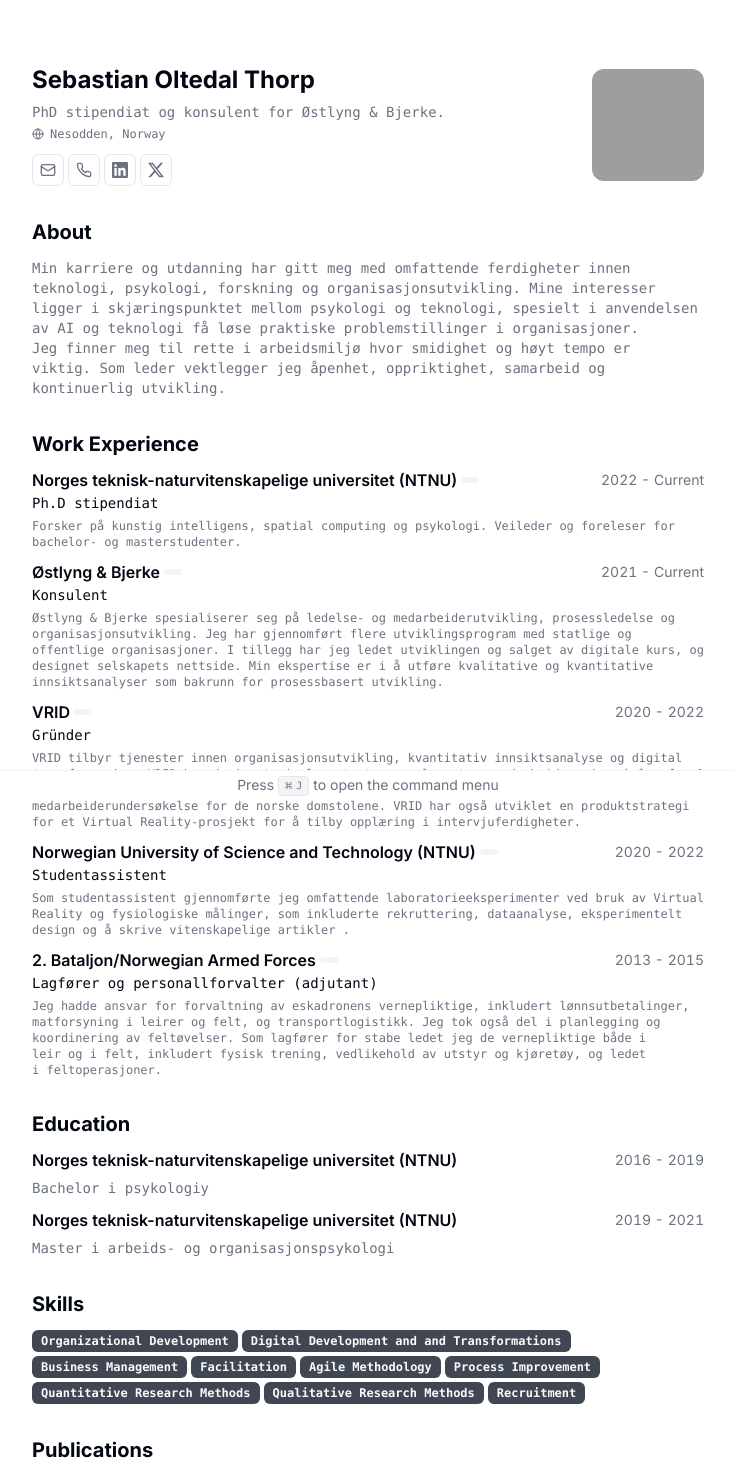
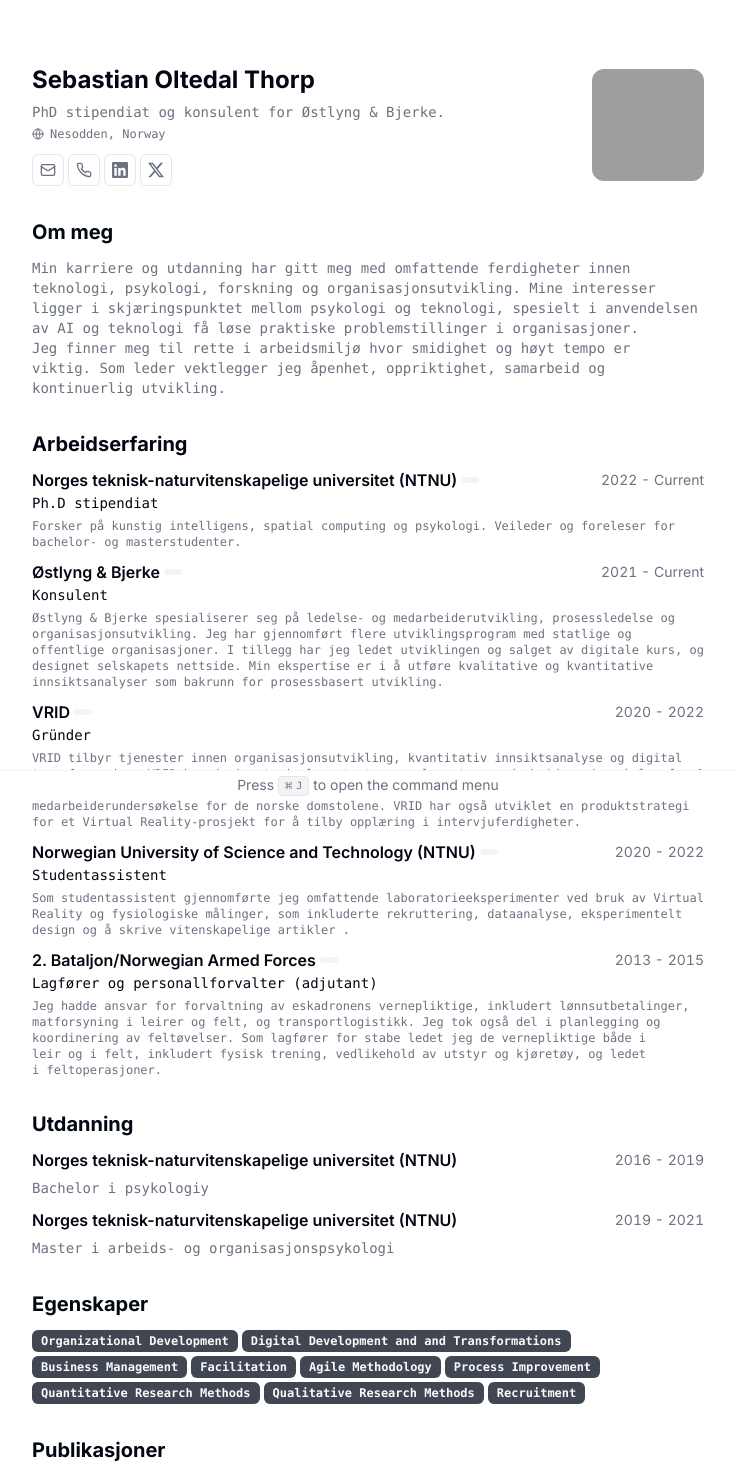
Before and after one commit to BlameMe9/CV-norsk-3, a Next.js app: page / in a window 1280 px wide. Shown: the top 1470 px of the page, without its empty margins (272-1007 px from the left). Built offline with nearby package versions, Linux system fonts and the light colour scheme; grey boxes are pictures that could not be loaded.

Commit message:
Update page.tsx

```diff
--- a/src/app/page.tsx
+++ b/src/app/page.tsx
@@ -93,13 +93,13 @@
           </Avatar>
         </div>
         <Section>
-          <h2 className="text-xl font-bold">About</h2>
+          <h2 className="text-xl font-bold">Om meg</h2>
           <p className="text-pretty font-mono text-sm text-muted-foreground">
             {RESUME_DATA.summary}
           </p>
         </Section>
         <Section>
-          <h2 className="text-xl font-bold">Work Experience</h2>
+          <h2 className="text-xl font-bold">Arbeidserfaring</h2>
           {RESUME_DATA.work.map((work) => {
             return (
               <Card key={work.company}>
@@ -139,7 +139,7 @@
           })}
         </Section>
         <Section>
-          <h2 className="text-xl font-bold">Education</h2>
+          <h2 className="text-xl font-bold">Utdanning</h2>
           {RESUME_DATA.education.map((education) => {
             return (
               <Card key={education.school}>
@@ -159,7 +159,7 @@
           })}
         </Section>
         <Section>
-          <h2 className="text-xl font-bold">Skills</h2>
+          <h2 className="text-xl font-bold">Egenskaper</h2>
           <div className="flex flex-wrap gap-1">
             {RESUME_DATA.skills.map((skill) => {
               return <Badge key={skill}>{skill}</Badge>;
@@ -168,7 +168,7 @@
         </Section>
 
         <Section className="print-force-new-page scroll-mb-16">
-          <h2 className="text-xl font-bold">Publications</h2>
+          <h2 className="text-xl font-bold">Publikasjoner</h2>
           <div className="-mx-3 grid grid-cols-1 gap-3 print:grid-cols-3 print:gap-2 md:grid-cols-2 lg:grid-cols-3">
             {RESUME_DATA.projects.map((project) => {
               return (
```
